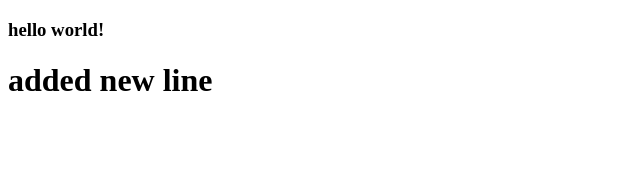
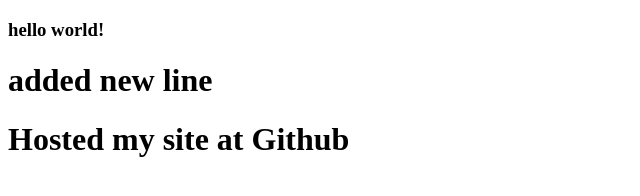
Before and after one commit to rezayerabbi/my-first-website, a plain HTML site: page index.html in a window 1280 px wide. Shown: the whole page, without its empty margins (0-640 px from the left). Drawn offline with Linux system fonts and the light colour scheme.

Commit message:
site hosted!

```diff
--- a/index.html
+++ b/index.html
@@ -8,5 +8,6 @@
 <body>
     <h3>hello world!</h3>
     <h1>added new line</h1>
+    <h1>Hosted my site at Github</h1>
 </body>
 </html>
```
